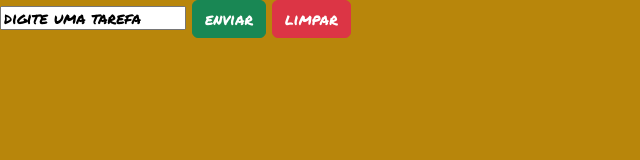
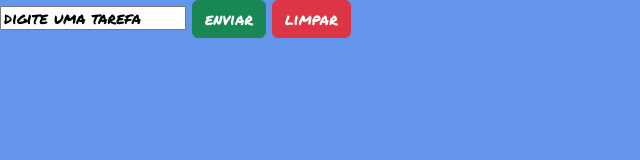
Before and after one commit to danielkaio/localstorage, a website: page index.html in a window 1280 px wide. Shown: the whole page, without its empty margins (0-640 px from the left). Drawn offline with nearby package versions, Linux system fonts and the light colour scheme.

Commit message:
pequeno ajuste

```diff
--- a/css/estilos.css
+++ b/css/estilos.css
@@ -7,7 +7,7 @@ body{
 
     font-family: pessoal;
     color: whitesmoke;
-    background-color: darkgoldenrod;
+    background-color:cornflowerblue ;
 
 }
 
--- a/js/index.js
+++ b/js/index.js
@@ -14,6 +14,7 @@ task.forEach(task => {
 
     linha.remove(this.parentNode)
     localStorage.removeItem("task",this.parentNode)
+
 
 
     })
@@ -35,9 +36,6 @@ form.addEventListener("submit",(e)=>{
 
    Insert()
 
-
-
-
     e.preventDefault()
 
 
```
